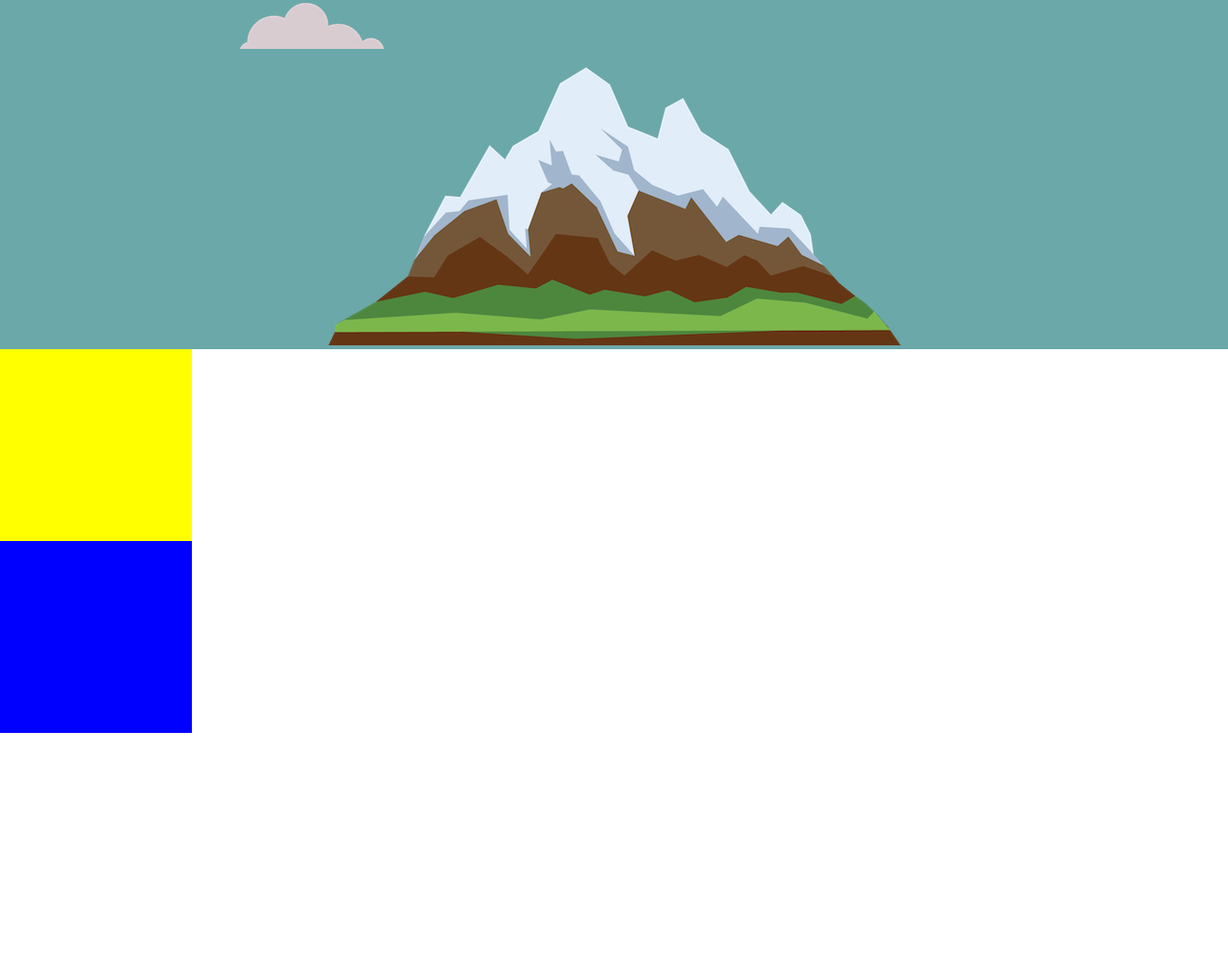
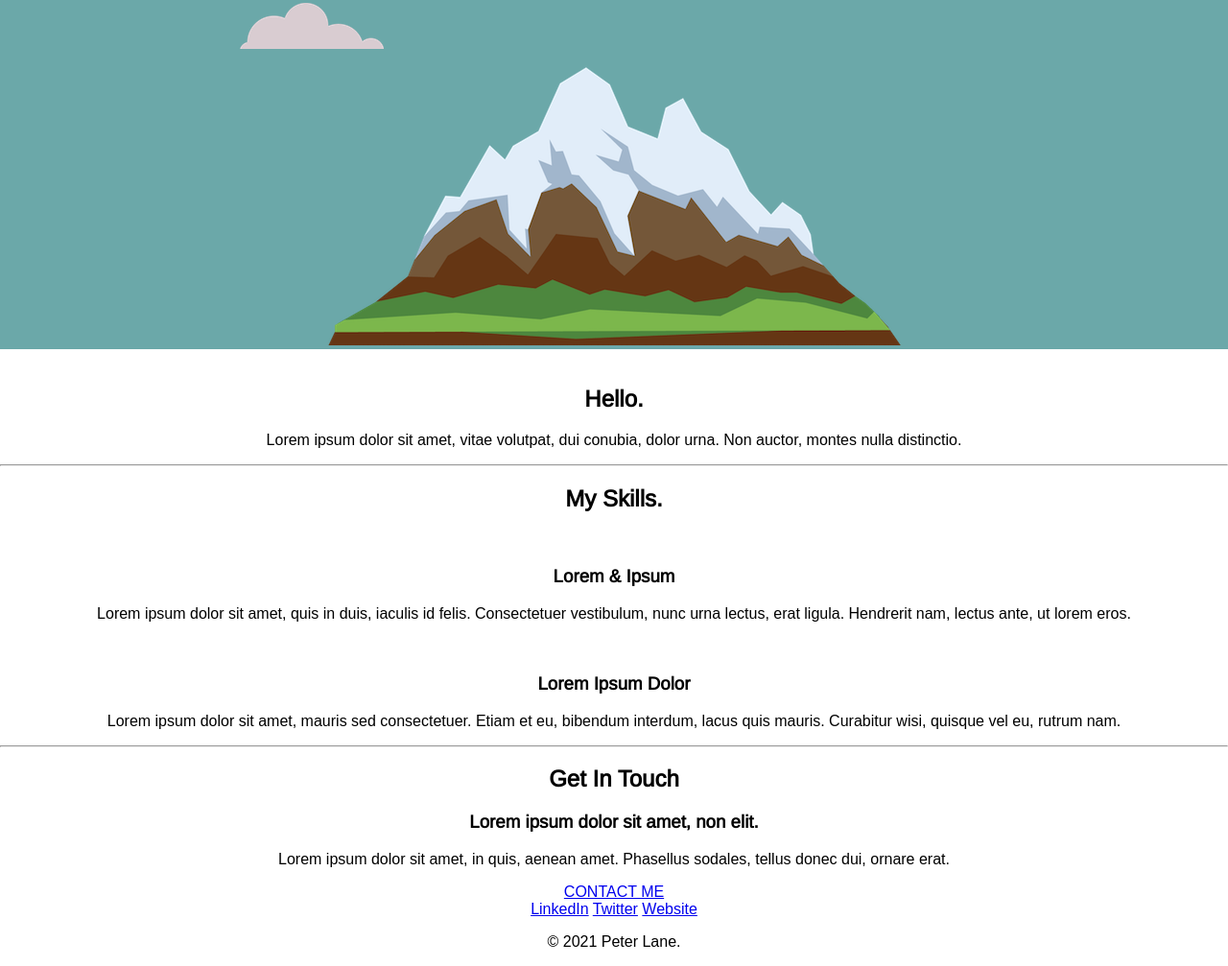
Before and after one commit to SDCSprl/EDU10-CSS-My-Site, a plain HTML site: page index.html in a window 1280 px wide. Shown: the part 162-1169 px from the top of the page at 96% size. Before the commit the page ends 926 px from the top, so only its background shows below. Drawn offline with nearby package versions, Linux system fonts and the light colour scheme; a web font is replaced by a local one.

Commit message:
stub code update
Updated with stub code file, ready for content update

```diff
--- a/css/styles.css
+++ b/css/styles.css
@@ -32,15 +32,11 @@ h3 {
 }
 
 .middle-container {
-  background-color: yellow;
-  height: 200px;
-  width: 200px;
+
 }
 
 .bottom-container {
-  background-color: blue;
-  height: 200px;
-  width: 200px;
+
 }
 
 .bottom-cloud {
--- a/index.html
+++ b/index.html
@@ -19,12 +19,41 @@
     </div>
 
     <div class="middle-container">
+  <div class="profile">
+    <img src="" alt="">
+    <h2>Hello.</h2>
+    <p>Lorem ipsum dolor sit amet, vitae volutpat, dui conubia, dolor urna. Non auctor, montes nulla distinctio.</p>
+  </div>
+  <hr>
+  <div class="skills">
+    <h2>My Skills.</h2>
+    <div class="skill-row">
+      <img class="" src="" alt="">
+      <h3>Lorem & Ipsum</h3>
+      <p>Lorem ipsum dolor sit amet, quis in duis, iaculis id felis. Consectetuer vestibulum, nunc urna lectus, erat ligula. Hendrerit nam, lectus ante, ut lorem eros.</p>
+    </div>
+    <div class="skill-row">
+      <img class="" src="" alt="">
+      <h3>Lorem Ipsum Dolor</h3>
+      <p>Lorem ipsum dolor sit amet, mauris sed consectetuer. Etiam et eu, bibendum interdum, lacus quis mauris. Curabitur wisi, quisque vel eu, rutrum nam.</p>
+    </div>
+  </div>
+  <hr>
+  <div class="contact-me">
+    <h2>Get In Touch</h2>
+    <h3>Lorem ipsum dolor sit amet, non elit.</h3>
+    <p>Lorem ipsum dolor sit amet, in quis, aenean amet. Phasellus sodales, tellus donec dui, ornare erat.</p>
+    <a class="btn" href="mailto:name@email.com">CONTACT ME</a>
+  </div>
+</div>
 
-    </div>
 
-    <div class="bottom-container">
-
-    </div>
+<div class="bottom-container">
+  <a class="footer-link" href="https://www.linkedin.com/">LinkedIn</a>
+  <a class="footer-link" href="https://twitter.com/">Twitter</a>
+  <a class="footer-link" href="https://www.appbrewery.co/">Website</a>
+  <p>© 2021 Peter Lane.</p>
+</div>
 
   </body>
 </html>
```
